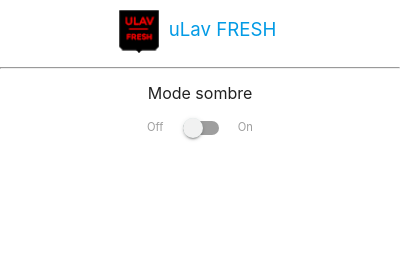
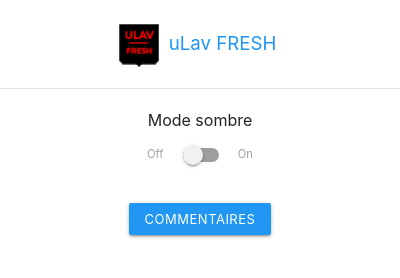
Before and after one commit to lefreud/ulav-fresh, a browser extension: page popup.html in a window 400 px wide. Drawn offline with nearby package versions, Linux system fonts and the light colour scheme; files that its build step writes are made by us from their sources.

Commit message:
Improved popup UI.

```diff
--- a/popup.html
+++ b/popup.html
@@ -8,12 +8,15 @@
 </head>
 <body>
 <div class="popup-container">
+    <div class="section">
         <a href="https://monportail.ulaval.ca" rel="noopener" target="_blank" class="branding-container">
             <img src="images/logo48.png" class="logo" alt="uLav FRESH logo">
-        <h1 class="name">uLav FRESH</h1>
+            <h1 class="name blue-text">uLav FRESH</h1>
         </a>
-    <hr>
-    <div class="options-container">
+    </div>
+    <div class="divider"></div>
+    <div class="section">
+        <div class="options-container row">
             <div class="name">Mode sombre</div>
             <div class="switch">
                 <label>
@@ -24,6 +27,13 @@
                 </label>
             </div>
         </div>
+        <div class="options-container row">
+            <a class="waves-effect waves-light btn-small blue"
+               target="_blank"
+               href="https://forms.gle/TnvsoHGPEqpidVUU9"
+            >Commentaires</a>
+        </div>
+    </div>
 </div>
 </body>
 </html>
```
Lines whose indentation alone changed are shown as unchanged.
